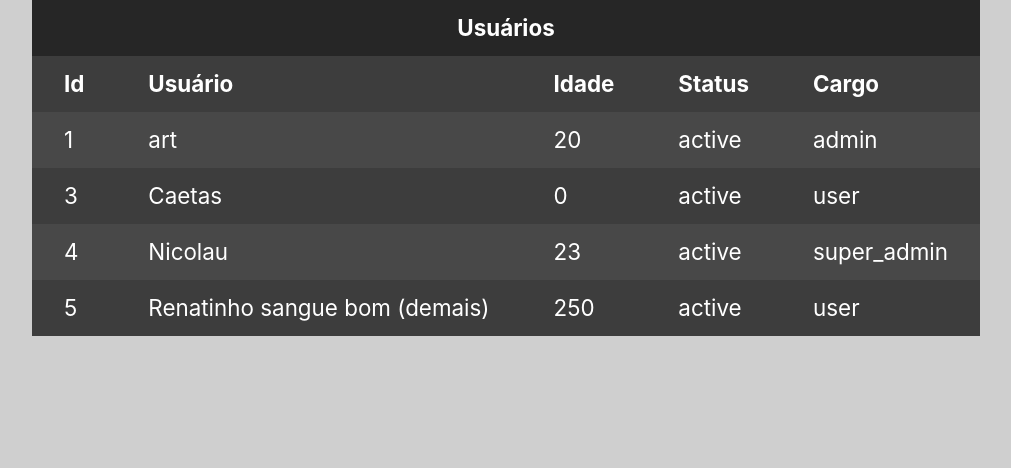
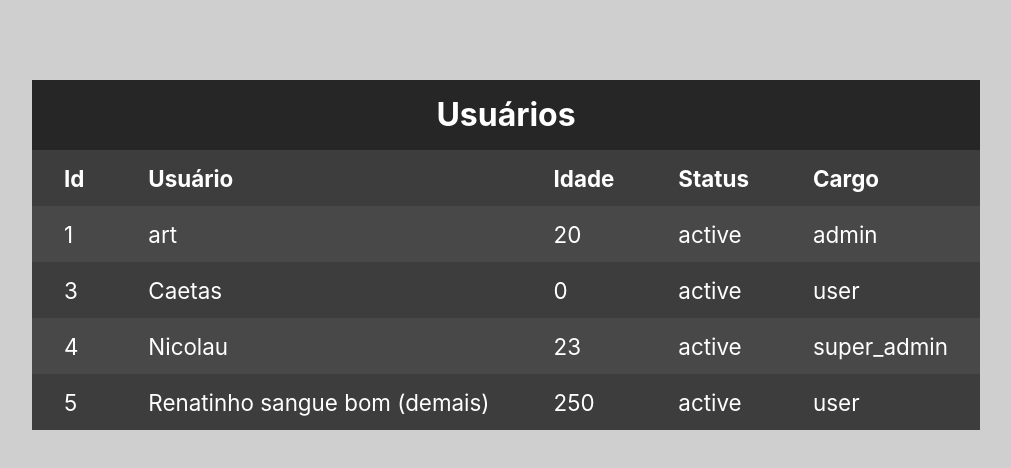
Before and after one commit to StructCE/our-react-components, a React (Vite) app: page / in a window 1280 px wide. Shown: the top 468 px of the page, without its empty margins (134-1145 px from the left). Built offline with nearby package versions, Linux system fonts and the light colour scheme.

Commit message:
table ex. styles changed

```diff
--- a/src/components/Table/example/styles.js
+++ b/src/components/Table/example/styles.js
@@ -3,4 +3,5 @@ import styled from "styled-components";
 export const PageContainer = styled.section`
   display: flex;
   justify-content: center;
+  padding-top: 5rem;
 `;
--- a/src/components/Table/styles.js
+++ b/src/components/Table/styles.js
@@ -1,20 +1,24 @@
 import styled from "styled-components";
 
 export const TableContainer = styled.table`
+  border-collapse: collapse;
+
   font-size: 1.4rem;
   text-align: left;
-  border-collapse: collapse;
   /* Estilização de cores pode
-    principalmente ser alterada somente
+    principalmente ser controlada somente
     com as 2 próximas props
   */
   color: white;
   background-color: rgba(0, 0, 0, 0.7);
 
+  margin-inline: 1rem;
+
   caption {
     background-color: inherit;
     backdrop-filter: contrast(0%);
     font-weight: 700;
+    font-size: min(10vw, 2rem);
     text-transform: capitalize;
   }
 
@@ -31,6 +35,7 @@ export const TableContainer = styled.table`
   @media only screen and (max-width: 800px) {
     td {
       display: grid;
+
       /* Alterável: */
       grid-template-columns: 10ch auto;
     }
```
